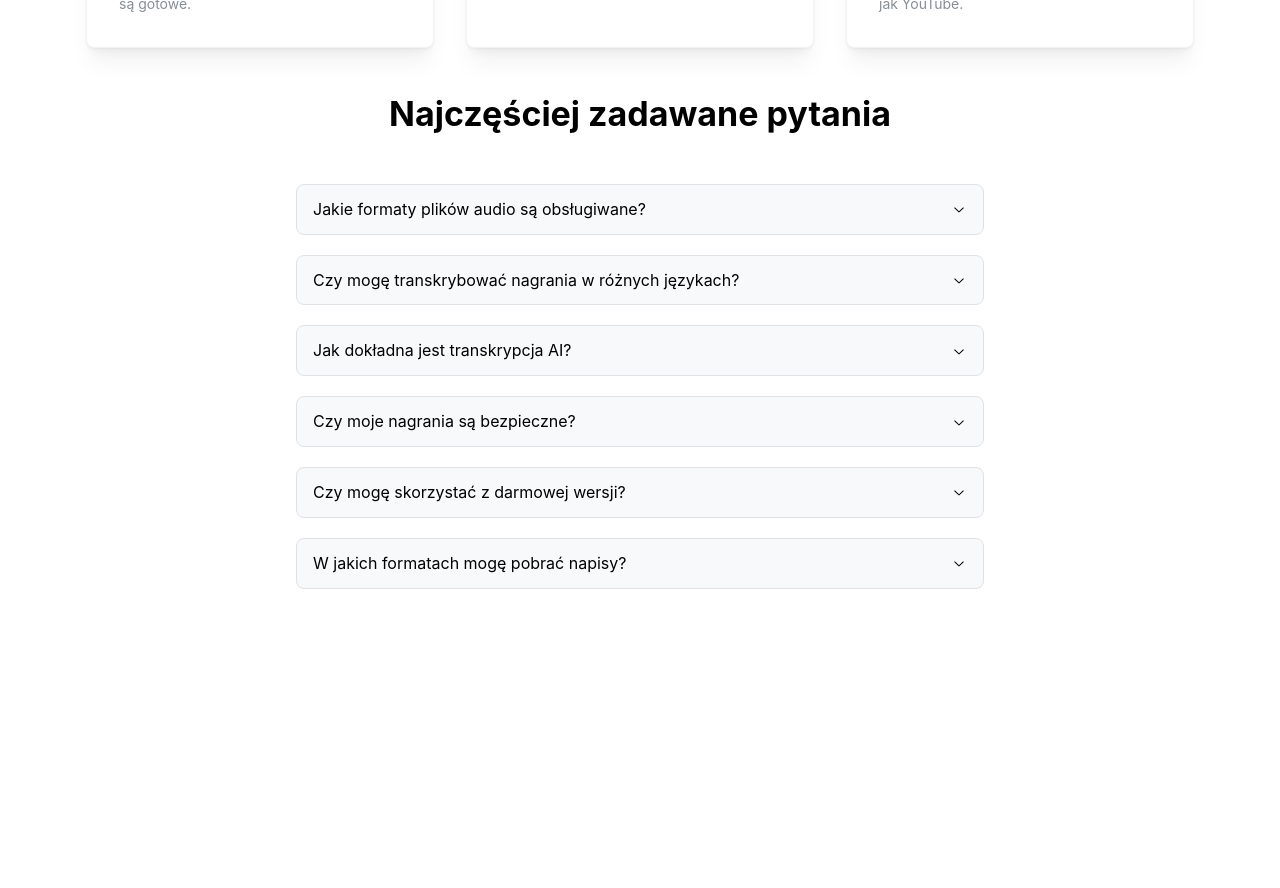
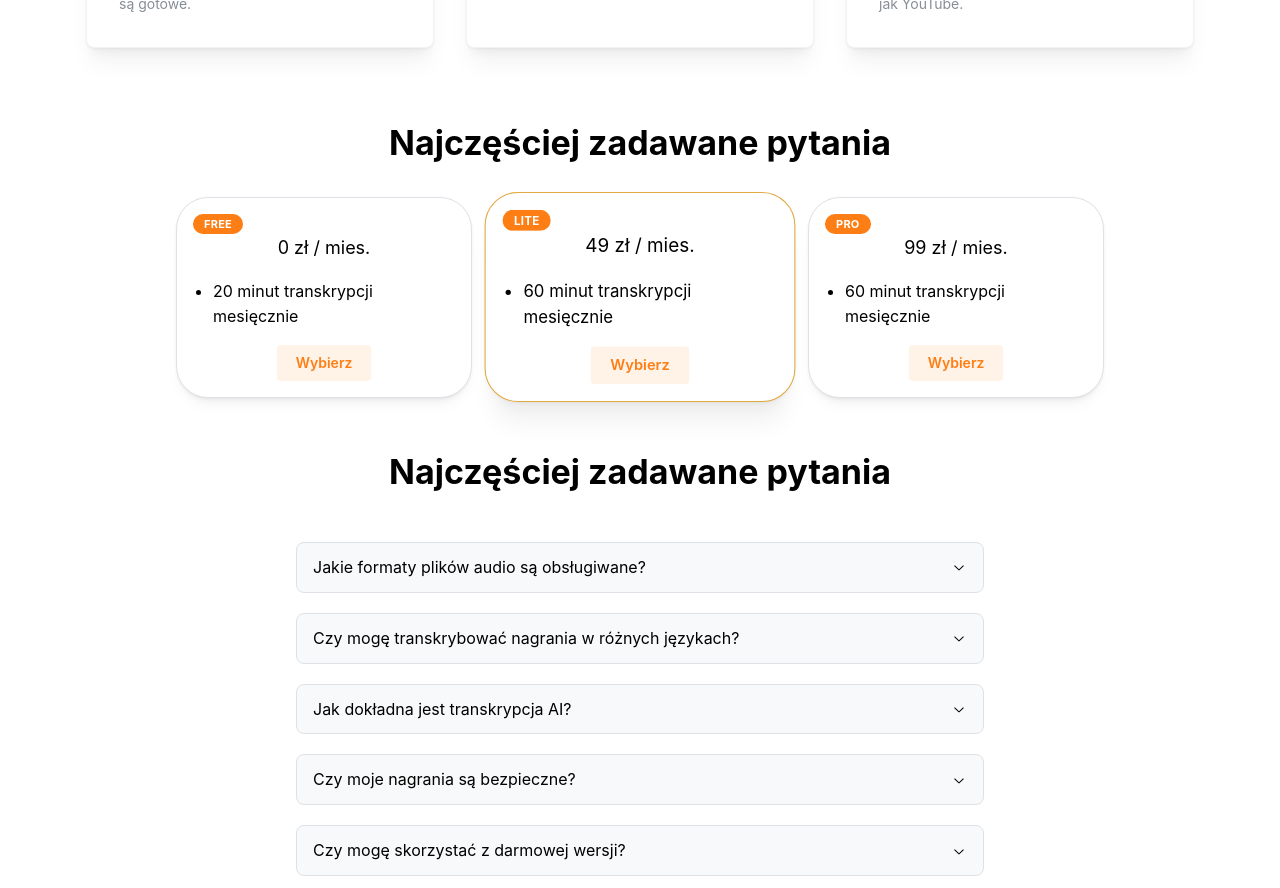
Before and after one commit to wonszux/mp3-to-srt-converter-react-nextjs, a Next.js app: page / in a window 1280 px wide. Shown: the part 1300-2188 px from the top of the page. Before the commit the page ends 2046 px from the top, so only its background shows below. Built offline with nearby package versions, Linux system fonts and the light colour scheme.

Commit message:
i like it like it come on!

```diff
--- a/src/app/page.tsx
+++ b/src/app/page.tsx
@@ -2,6 +2,7 @@ import HeroContent from "@/components/hero/Hero";
 import FileInput from "@/components/fileInput/fileinput";
 import FeaturesCards from "@/components/features/features";
 import Faq from "@/components/faq/faq";
+import ProductSection from "@/components/productSection/productSection";
 
 export default function Demo() {
   return (
@@ -9,6 +10,7 @@ export default function Demo() {
       <HeroContent />
       <FileInput />
       <FeaturesCards />
+      <ProductSection />
       <Faq />
     </>
   );
--- a/src/components/faq/faq.tsx
+++ b/src/components/faq/faq.tsx
@@ -69,9 +69,8 @@ export default function Faq() {
             W jakich formatach mogę pobrać napisy?
           </Accordion.Control>
           <Accordion.Panel>
-            Możesz eksportować napisy w formacie <code>.srt</code>,{" "}
-            <code>.vtt</code> lub <code>.txt</code>. Wystarczy jedno kliknięcie,
-            by pobrać gotowy plik.
+            Możesz eksportować napisy tylko w formacie <code>.srt</code>.
+            Wystarczy jedno kliknięcie, by pobrać gotowy plik.
           </Accordion.Panel>
         </Accordion.Item>
       </Accordion>
--- a/src/components/header/Header.tsx
+++ b/src/components/header/Header.tsx
@@ -108,7 +108,7 @@ export default function HeaderMegaMenu() {
                     <Box component="span" mr={5}>
                       Features
                     </Box>
-                    <IconChevronDown size={16} color={theme.colors.blue[6]} />
+                    <IconChevronDown size={16} color={theme.colors.orange[4]} />
                   </Center>
                 </a>
               </HoverCard.Target>
@@ -178,22 +178,22 @@ export default function HeaderMegaMenu() {
           <Divider my="sm" />
 
           <a href="#" className={classes.link}>
-            Home
+            Strona główna
           </a>
           <UnstyledButton className={classes.link} onClick={toggleLinks}>
             <Center inline>
               <Box component="span" mr={5}>
-                Features
+                Funkcje
               </Box>
               <IconChevronDown size={16} color={theme.colors.blue[6]} />
             </Center>
           </UnstyledButton>
           <Collapse in={linksOpened}>{links}</Collapse>
           <a href="#" className={classes.link}>
-            Learn
+            O nas
           </a>
           <a href="#" className={classes.link}>
-            Academy
+            Kontakt
           </a>
 
           <Divider my="sm" />
--- /dev/null
+++ b/src/components/productSection/planCard.tsx
@@ -0,0 +1,58 @@
+import {
+  Card,
+  Text,
+  Button,
+  Group,
+  List,
+  ListItem,
+  Badge,
+} from "@mantine/core";
+
+interface PlanCardProps {
+  name: string;
+  price: string;
+  time: string;
+  features: string[];
+  highlighted?: boolean;
+}
+
+export const PlanCard = ({
+  name,
+  price,
+  features,
+  time,
+  highlighted,
+}: PlanCardProps) => {
+  return (
+    <Card
+      shadow={highlighted ? "lg" : "sm"}
+      radius="xl"
+      withBorder
+      style={{
+        borderColor: highlighted ? "#e2a93eff" : undefined,
+        transform: highlighted ? "scale(1.05)" : undefined,
+        transition: "all 0.2s ease",
+      }}
+    >
+      <Badge size="md" color="orange">
+        {name}
+      </Badge>
+
+      <Text size="lg" ta="center" mb="md">
+        {price}
+      </Text>
+
+      <List spacing="xs" mb="md">
+        {features.map((feature, i) => (
+          <ListItem key={i}>{feature}</ListItem>
+        ))}
+      </List>
+
+      <Group justify="center">
+        <Button variant="light" color="orange">
+          Wybierz
+        </Button>
+      </Group>
+    </Card>
+  );
+};
--- /dev/null
+++ b/src/components/productSection/productSection.tsx
@@ -0,0 +1,40 @@
+import { SimpleGrid, Container, Title } from "@mantine/core";
+import { PlanCard } from "./planCard";
+
+const plans = [
+  {
+    name: "Free",
+    price: "0 zł / mies.",
+    time: "20",
+    features: ["20 minut transkrypcji mesięcznie"],
+  },
+  {
+    name: "Lite",
+    price: "49 zł / mies.",
+    time: "60",
+    features: ["60 minut transkrypcji mesięcznie"],
+    highlighted: true,
+  },
+  {
+    name: "Pro",
+    price: "99 zł / mies.",
+    time: "600",
+    features: ["60 minut transkrypcji mesięcznie"],
+  },
+];
+
+export default function ProductSection() {
+  return (
+    <Container my={40}>
+      <Title ta="center" order={2} mb="xl" style={{ fontSize: 34 }}>
+        Najczęściej zadawane pytania
+      </Title>
+
+      <SimpleGrid cols={{ base: 1, sm: 3 }} spacing="lg">
+        {plans.map((plan) => (
+          <PlanCard key={plan.name} {...plan} />
+        ))}
+      </SimpleGrid>
+    </Container>
+  );
+}
```
